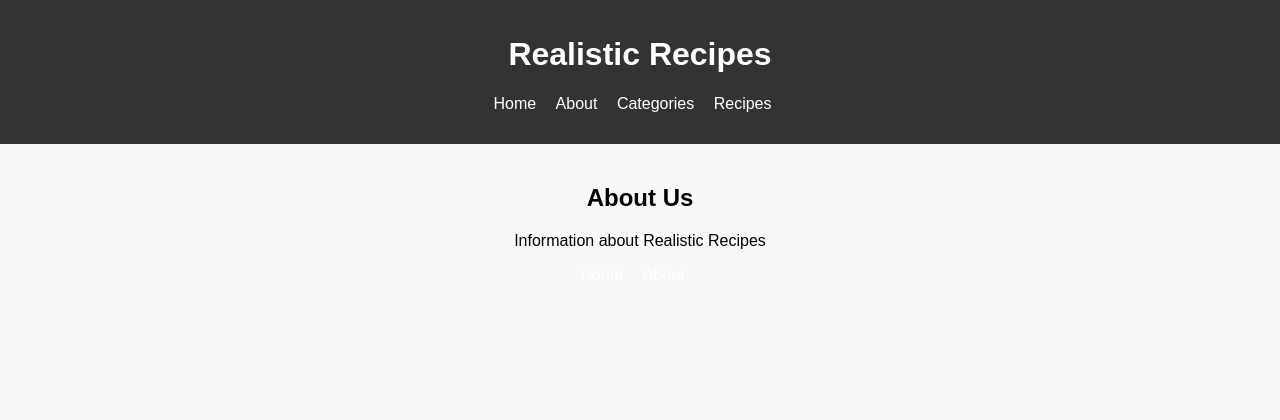
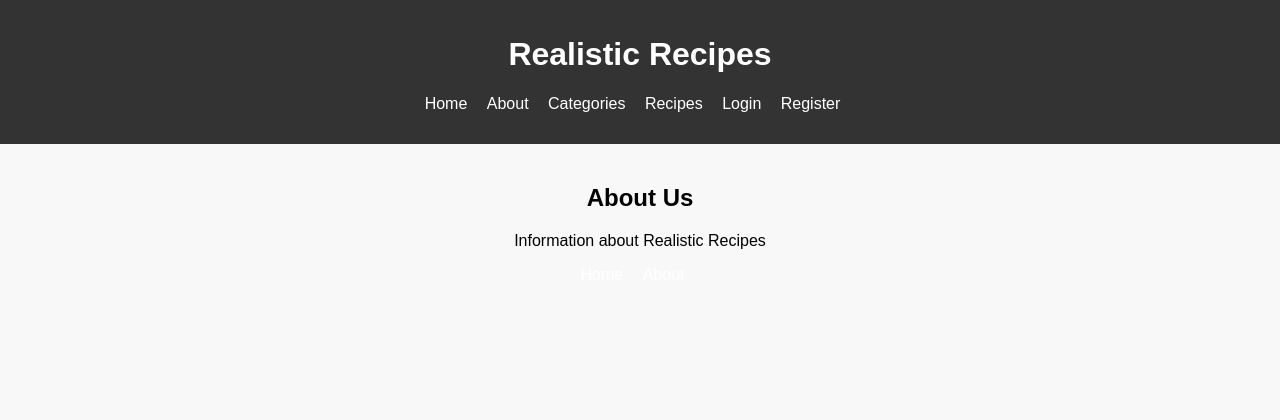
Before and after one commit to jmcquade24/RealisticRecipes, a Django app: page /recipes/about/ in a window 1280 px wide. Shown: the top 420 px of the page. Run offline with Django 3.2, Linux system fonts and the light colour scheme.

Commit message:
Add login/register to navbar

```diff
--- a/recipes/forms.py
+++ b/recipes/forms.py
@@ -31,6 +31,9 @@ class SignUpForm(UserCreationForm):
             user.save()
         return user
 
+class AuthenticationForm(forms.ModelForm):
+    pass
+
 class ReviewForm(forms.ModelForm):
     RATING_CHOICES = [
         (1, '1 - Poor'),
--- a/recipes/views.py
+++ b/recipes/views.py
@@ -6,7 +6,7 @@ from django.contrib.auth.models import User
 from .models import Recipe, Review, Category, Like
 from django.http import JsonResponse
 from django.views.decorators.http import require_POST
-from .forms import SignUpForm, RecipeForm, ReviewForm
+from .forms import SignUpForm, RecipeForm, ReviewForm, AuthenticationForm
 from django.db import models
 
 # Create your views here.
@@ -35,6 +35,8 @@ def user_login(request):
         else:
             form = AuthenticationForm()
         return render(request, 'recipes/login.html', {'form' : form})
+    else:
+        return render(request, 'recipes/login.html')
 
 def recipes(request):
     return render(request, 'recipes/recipes.html')
--- a/templates/recipes/base.html
+++ b/templates/recipes/base.html
@@ -18,6 +18,12 @@
                 <li><a href="{% url 'recipes:about' %}">About</a></li>
                 <li><a href="{% url 'recipes:view_categories' %}">Categories</a></li>
                 <li><a href="{% url 'recipes:recipes' %}">Recipes</a></li>
+                {% if user.is_authenticated %}
+                <li><a href="{% url 'recipes:logout' %}">Logout</a></li>
+                {% else %}
+                <li><a href="{% url 'recipes:login' %}">Login</a></li>
+                <li><a href="{% url 'recipes:register' %}">Register</a></li>
+                {% endif %}
             </ul>
         </nav>
     </header>
```
